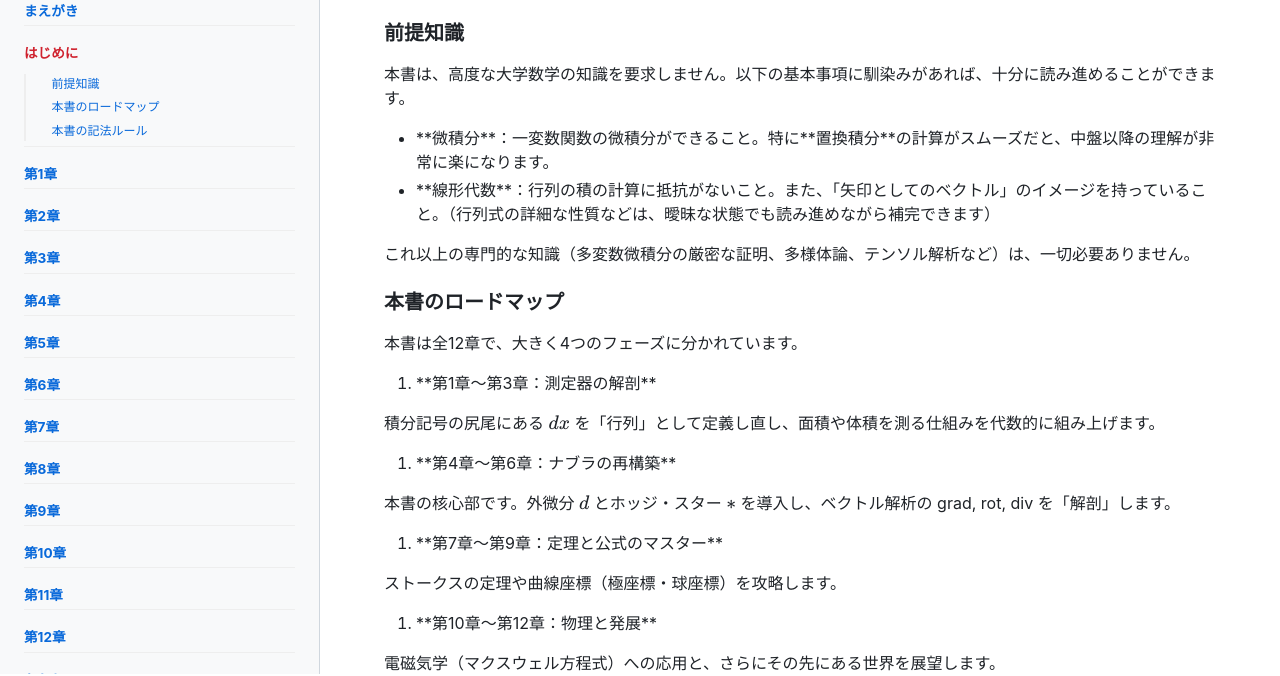
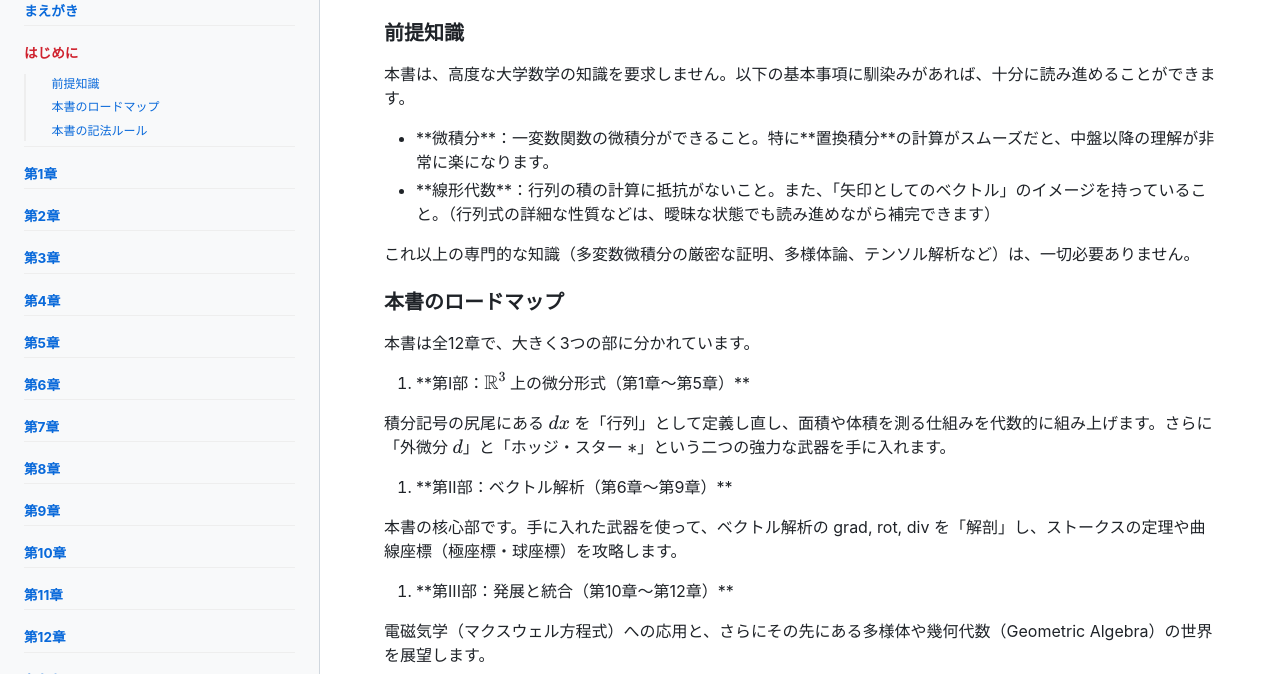
Before and after one commit to yokiikoy/nabla-kaitai, a plain HTML site: page docs/intro.html in a window 1280 px wide. Shown: the part 126-802 px from the top of the page. Drawn offline with nearby package versions, Linux system fonts and the light colour scheme.

Commit message:
fix: update book roadmap to correct 3-part structure in introduction

```diff
--- a/docs/intro.html
+++ b/docs/intro.html
@@ -89,24 +89,20 @@ window.MathJax = {
 <p>これ以上の専門的な知識（多変数微積分の厳密な証明、多様体論、テンソル解析など）は、一切必要ありません。
 </p>
 <h3 id="本書のロードマップ">本書のロードマップ</h3>
-<p>本書は全12章で、大きく4つのフェーズに分かれています。
+<p>本書は全12章で、大きく3つの部に分かれています。
 </p>
 <ol>
-<li>**第1章〜第3章：測定器の解剖**</li>
+<li>**第I部：$\mathbb{R}^3$ 上の微分形式（第1章〜第5章）**</li>
 </ol>
-<p>   積分記号の尻尾にある $dx$ を「行列」として定義し直し、面積や体積を測る仕組みを代数的に組み上げます。
+<p>   積分記号の尻尾にある $dx$ を「行列」として定義し直し、面積や体積を測る仕組みを代数的に組み上げます。さらに「外微分 $d$」と「ホッジ・スター $\ast$」という二つの強力な武器を手に入れます。
 <ol>
-<li>**第4章〜第6章：ナブラの再構築**</li>
+<li>**第II部：ベクトル解析（第6章〜第9章）**</li>
 </ol>
-<p>   本書の核心部です。外微分 $d$ とホッジ・スター $\ast$ を導入し、ベクトル解析の grad, rot, div を「解剖」します。
+<p>   本書の核心部です。手に入れた武器を使って、ベクトル解析の grad, rot, div を「解剖」し、ストークスの定理や曲線座標（極座標・球座標）を攻略します。
 <ol>
-<li>**第7章〜第9章：定理と公式のマスター**</li>
+<li>**第III部：発展と統合（第10章〜第12章）**</li>
 </ol>
-<p>   ストークスの定理や曲線座標（極座標・球座標）を攻略します。
-<ol>
-<li>**第10章〜第12章：物理と発展**</li>
-</ol>
-<p>   電磁気学（マクスウェル方程式）への応用と、さらにその先にある世界を展望します。
+<p>   電磁気学（マクスウェル方程式）への応用と、さらにその先にある多様体や幾何代数（Geometric Algebra）の世界を展望します。
 </p>
 <h3 id="本書の記法ルール">本書の記法ルール</h3>
 <p>本書では、一貫して以下の視覚的な約束を守ります。
```
Also changed, not shown: manuscript/ja/ch00/02_introduction.md (+7 -9 lines).
